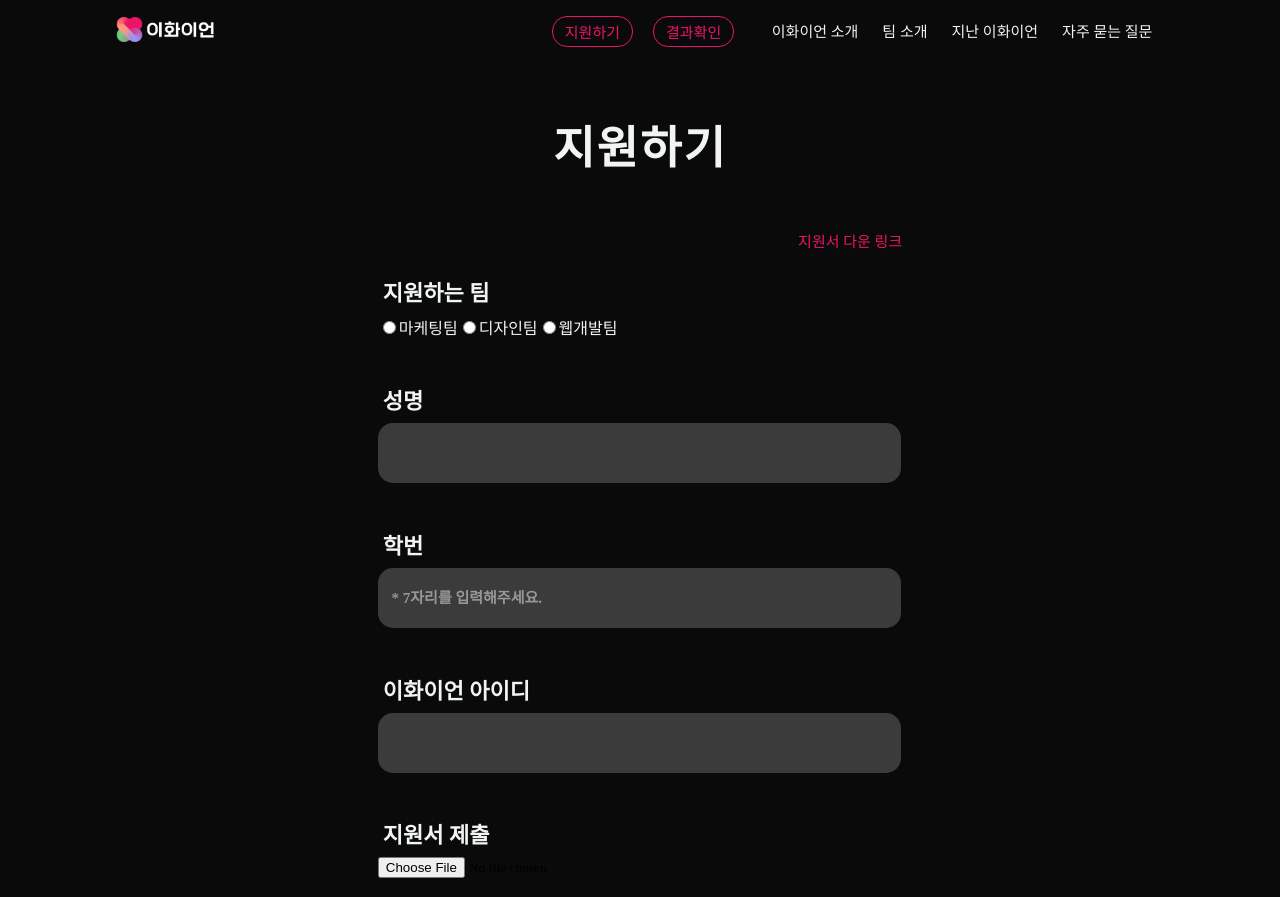
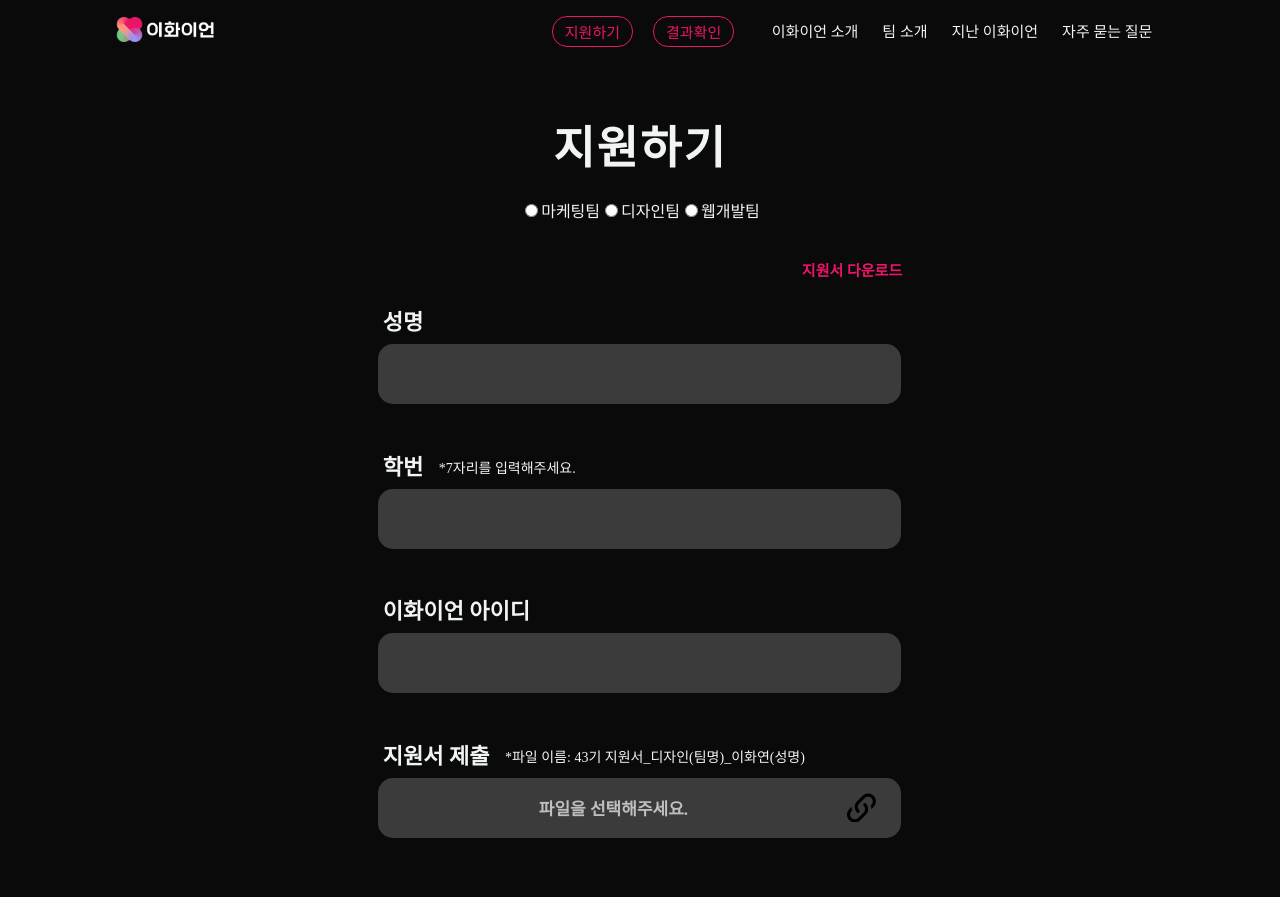
Before and after one commit to hyeinNa/recruiting_2023, a React (Create React App) app in the folder client/: page /register/newEnroll in a window 1280 px wide. Shown: the top 897 px of the page. Built offline with nearby package versions, Linux system fonts and the light colour scheme; no server answers; a web font is replaced by a local one.

Commit message:
지원하기 페이지 프론트 수정

```diff
--- a/client/src/components/views/RegisterPages/NewApplicantEnroll.css
+++ b/client/src/components/views/RegisterPages/NewApplicantEnroll.css
@@ -1,5 +1,6 @@
 :root {
     --register-checkInfo-form-labels-font-size: 22px;
+    --register-checkInfo-form-labels-small-font-size: 14px;
     --register-checkInfo-forms-color: #3c3b3b;
     --register-checkInfo-forms-border-radius: 15px;
     --register-checkInfo-button-border-radius: 20px;
@@ -8,6 +9,7 @@
     --register-checkInfo-forms-button-height: 50px;
     --register-checkInfo-forms-margin-top: 3%;
     --register-checkInfo-forms-margin-bottom: 7%;
+    --register-checkInfo-forms-fileUpload-color: #bfbfbf;
 }
 
 .register_newEnroll {
@@ -72,7 +74,7 @@
     flex-direction: column;
     /*background-color: blue;*/
     align-items: center;
-    margin-top: 5%;
+    margin-top: 2%;
 }
 
 .register_newEnroll_teamForm_wrapper {
@@ -81,6 +83,34 @@
     margin-left: 0;
     color: var(--toneDown-white);
     margin-bottom: var(--register-checkInfo-forms-margin-bottom);
+
+}
+
+[type="radio"]:checked {
+    vertical-align: middle;
+    appearance: none;
+    border: max(2px, 0.1em) solid gray;
+    border-radius: 50%;
+    width: 1.1em;
+    height: 1.1em;
+}
+
+[type="radio"]:checked {
+    border: 0.3em solid var(--ewhaian-pink);
+}
+
+[type="radio"]:hover {
+    cursor: pointer;
+}
+
+.register_newEnroll_teamForm .register_newEnroll_labels {
+    margin-left: 0;
+}
+
+.register_newEnroll_teamForm_radioBtn {
+    text-align: center;
+    margin: 0 auto;
+
 }
 
 .register_newEnroll_nameForm_wrapper {
@@ -99,6 +129,7 @@
     width: 100%;
     display: flex;
     flex-direction: row;
+    justify-content: flex-start;
 }
 
 .register_newEnroll_ewhaianIdForm_wrapper {
@@ -111,8 +142,48 @@
 .register_newEnroll_fileUpload_wrapper {
     width: 100%;
     /*background-color: blueviolet;*/
+    margin-bottom: 15%;
+}
 
-    margin-bottom: 15%;
+.resigter_newEnroll_fileUpload_container {
+    display: flex;
+    justify-content: flex-start;
+}
+
+.label_text {
+    font-size: var(--register-checkInfo-form-labels-small-font-size);
+    color: var(--toneDown-white);
+    margin-left: 2%;
+}
+
+.upload_file_text {
+    color: var(--register-checkInfo-forms-fileUpload-color);
+    font-size: 17px;
+    padding-left: 30%;
+}
+
+.upload_file_text_container {
+    margin: 0 auto;
+    display: flex;
+    justify-content: flex-start;
+    align-items: center;
+}
+
+.upload_file_img_container {
+    margin-left: auto;
+    width: auto;
+    height: auto;
+    text-align: right;
+    padding-right: 3%;
+    padding-top: 1%;
+}
+
+.upload_file_img {
+    width: 25%;
+}
+
+.upload_file_text_container:hover {
+    cursor: pointer;
 }
 
 .register_newEnroll_button_wrapper {
@@ -151,6 +222,13 @@
     font-size: 18px;
     color: var(--toneDown-black);
     font-weight: var(--register-checkInfo-form-labels-font-weight);
+}
+
+.register_newEnroll_button:hover {
+    cursor: pointer;
+    background-color: var(--ewhaian-pink);
+    color: var(--toneDown-white);
+    transition: 0.3s;
 }
 
 .register_newEnroll_studentIdForm_wrapper input::placeholder {
--- a/client/src/components/views/RegisterPages/NewApplicantEnroll.js
+++ b/client/src/components/views/RegisterPages/NewApplicantEnroll.js
@@ -4,6 +4,8 @@ import axios from "axios";
 import "./NewApplicantEnroll.css";
 import Footer from "../../Footer/Footer";
 import Header from "../../Header/Header";
+import { cardinal_number } from "../../../Var";
+
 
 function NewApplicantEnroll() {
     const [inputs, setInputs] = useState({
@@ -28,7 +30,7 @@ function NewApplicantEnroll() {
     };
 
     const [selectedFile, setSelectedFile] = useState();
-    /*  const onFileChange = (e) => {
+    /*  \\const onFileChange = (e) => {
          setSelectedFile(e.target.files[0]);
          var fileInput = document.getElementsByClassName("newEnroll_file");
          var fileText = document.getElementById("upload_file_text");
@@ -83,22 +85,21 @@ function NewApplicantEnroll() {
                     <div className="register_newEnroll_title">지원하기</div>
 
                     <form className="register_newEnroll_form_container" onSubmit={register}>
+                        <div className="register_newEnroll_teamForm_wrapper">
+                            <div className="register_newEnroll_teamForm_radioBtn">
+                                <input type="radio" name="team" value="1" onChange={onChange} required />마케팅팀
+                                <input type="radio" name="team" value="2" onChange={onChange} required />디자인팀
+                                <input type="radio" name="team" value="3" onChange={onChange} required />웹개발팀
+                            </div>
+                        </div>
                         <div className="register_newEnroll_fileDownload_wrapper">
                             <div className="register_newEnroll_fileDownload">
-                                <a href="/fileUpload/지원서양식.docx" download>
-                                    지원서 다운 링크
+                                <a href="/fileUpload/지원서양식.docx" download="이화이언 수습운영진 지원서 양식">
+                                    <b> 지원서 다운로드 </b>
                                 </a>
                             </div>
+                        </div>
 
-                        </div>
-                        <div className="register_newEnroll_teamForm_wrapper">
-                            <div className="register_newEnroll_teamForm_label register_newEnroll_labels">
-                                지원하는 팀
-                            </div>
-                            <input type="radio" name="team" value="1" onChange={onChange} required />마케팅팀
-                            <input type="radio" name="team" value="2" onChange={onChange} required />디자인팀
-                            <input type="radio" name="team" value="3" onChange={onChange} required />웹개발팀
-                        </div>
                         <div className="register_newEnroll_nameForm_wrapper">
                             <div className="register_newEnroll_nameForm_label register_newEnroll_labels">
                                 성명
@@ -117,12 +118,15 @@ function NewApplicantEnroll() {
                                 <div className="register_newEnroll_studentIdForm_label register_newEnroll_labels">
                                     학번
                                 </div>
+                                <div className="label_text">
+                                    <br></br>
+                                    *7자리를 입력해주세요.
+                                </div>
                             </div>
                             <input
                                 type="text"
                                 name="studentId"
                                 className="register_newEnroll_forms"
-                                placeholder=" * 7자리를 입력해주세요."
                                 maxLength={7}
                                 value={studentId}
                                 onChange={onChange}
@@ -143,26 +147,37 @@ function NewApplicantEnroll() {
                             />
                         </div>
                         <div className="register_newEnroll_fileUpload_wrapper">
-                            <div className="register_newEnroll_fileUpload_label register_newEnroll_labels">
-                                지원서 제출
+                            <div className="resigter_newEnroll_fileUpload_container">
+                                <div className="register_newEnroll_fileUpload_label register_newEnroll_labels">
+                                    지원서 제출
+                                </div>
+                                <div className="label_text">
+                                    <br></br>
+                                    *파일 이름: {cardinal_number}기 지원서_디자인(팀명)_이화연(성명)
+                                </div>
                             </div>
                             <input
                                 type="file"
                                 name="applicant"
                                 className="newEnroll_file"
+                                id="input_file"
                                 value={applicant}
                                 onChange={onChange}
                                 required
+                                style={{ display: "none" }}
                             />
-                            <div className="upload_file">
-                                <div>
-                                    <p
-                                        id="upload_file_text"
-                                        style={{ float: "left", color: "#767676" }}
-                                    >
-                                        파일을 선택해 주세요
-                                    </p>
+                            <div className="upload_file register_newEnroll_forms">
+                                <div >
+                                    <label for="input_file" className="upload_file_text_container">
+                                        <div className="upload_file_text">
+                                            파일을 선택해주세요.
+                                        </div>
+                                        <div className="upload_file_img_container">
+                                            <img src="/img/newApplicantEnroll/fileUpload.png" className="upload_file_img" />
+                                        </div>
+                                    </label>
                                 </div>
+
                             </div>
                         </div>
                         <div className="register_newEnroll_button_wrapper">
```
Also changed, not shown: client/public/img/newApplicantEnroll/fileUpload.png (added).
